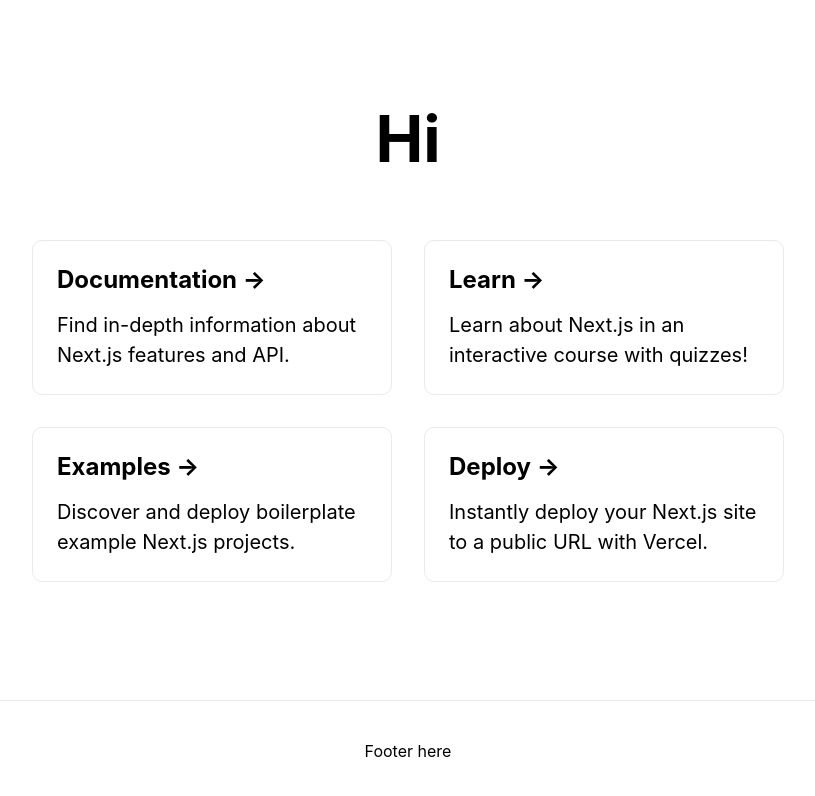
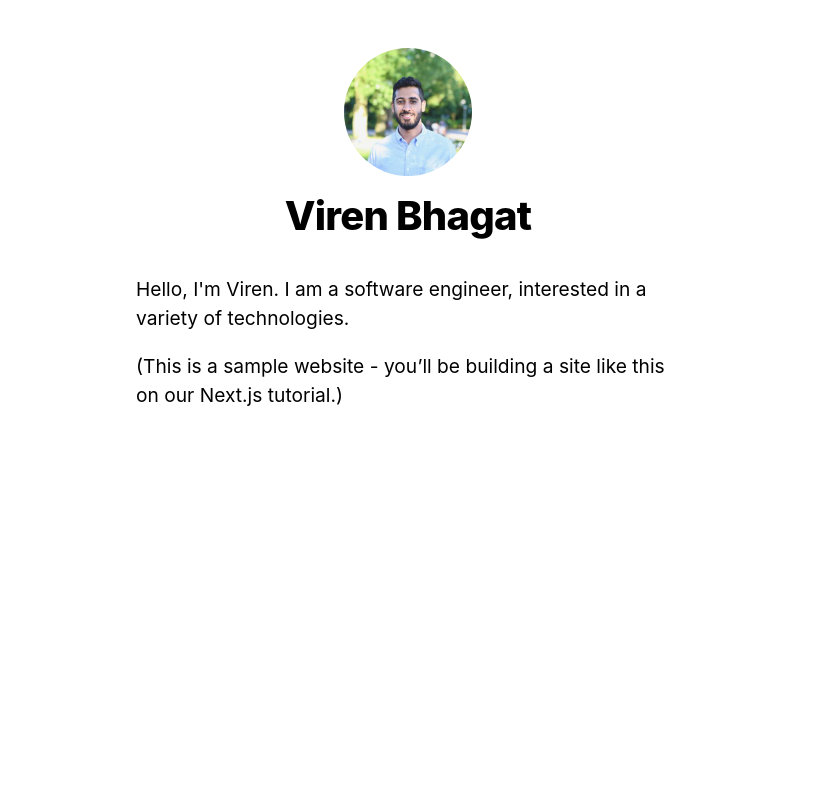
Before and after one commit to virenb/virenb.cc, a Next.js app: page / in a window 1280 px wide. Shown: the top 796 px of the page, without its empty margins (232-1047 px from the left). Built offline with nearby package versions, Linux system fonts and the light colour scheme.

Commit message:
Update info on index

```diff
--- a/components/layout.js
+++ b/components/layout.js
@@ -3,8 +3,8 @@
 import utilStyles from '../styles/utils.module.css';
 import Link from 'next/link';
 
-const name = 'Your Name';
-export const siteTitle = 'Next.js Sample Website';
+const name = 'Viren Bhagat';
+export const siteTitle = 'Viren Bhagat';
 
 export default function Layout({ children, home }) {
   return (
--- a/pages/index.js
+++ b/pages/index.js
@@ -1,48 +1,23 @@
 import Head from 'next/head';
-import styles from '../styles/Home.module.css';
+import Layout, { siteTitle } from '../components/layout';
+import utilStyles from '../styles/utils.module.css';
 
 export default function Home() {
   return (
-    <div className={styles.container}>
+    <Layout home>
       <Head>
-        <title>Viren Bhagat</title>
+        <title>{siteTitle}</title>
       </Head>
-
-      <main className={styles.main}>
-        <h1 className={styles.title}>Hi</h1>
-
-        <div className={styles.grid}>
-          <a href='https://nextjs.org/docs' className={styles.card}>
-            <h3>Documentation &rarr;</h3>
-            <p>Find in-depth information about Next.js features and API.</p>
-          </a>
-
-          <a href='https://nextjs.org/learn' className={styles.card}>
-            <h3>Learn &rarr;</h3>
-            <p>Learn about Next.js in an interactive course with quizzes!</p>
-          </a>
-
-          <a
-            href='https://github.com/vercel/next.js/tree/master/examples'
-            className={styles.card}
-          >
-            <h3>Examples &rarr;</h3>
-            <p>Discover and deploy boilerplate example Next.js projects.</p>
-          </a>
-
-          <a
-            href='https://vercel.com/import?filter=next.js&utm_source=create-next-app&utm_medium=default-template&utm_campaign=create-next-app'
-            className={styles.card}
-          >
-            <h3>Deploy &rarr;</h3>
-            <p>
-              Instantly deploy your Next.js site to a public URL with Vercel.
-            </p>
-          </a>
-        </div>
-      </main>
-
-      <footer className={styles.footer}>Footer here</footer>
-    </div>
+      <section className={utilStyles.headingMd}>
+        <p>
+          Hello, I'm Viren. I am a software engineer, interested in a variety of
+          technologies.
+        </p>
+        <p>
+          (This is a sample website - you’ll be building a site like this on{' '}
+          <a href='https://nextjs.org/learn'>our Next.js tutorial</a>.)
+        </p>
+      </section>
+    </Layout>
   );
 }
```
